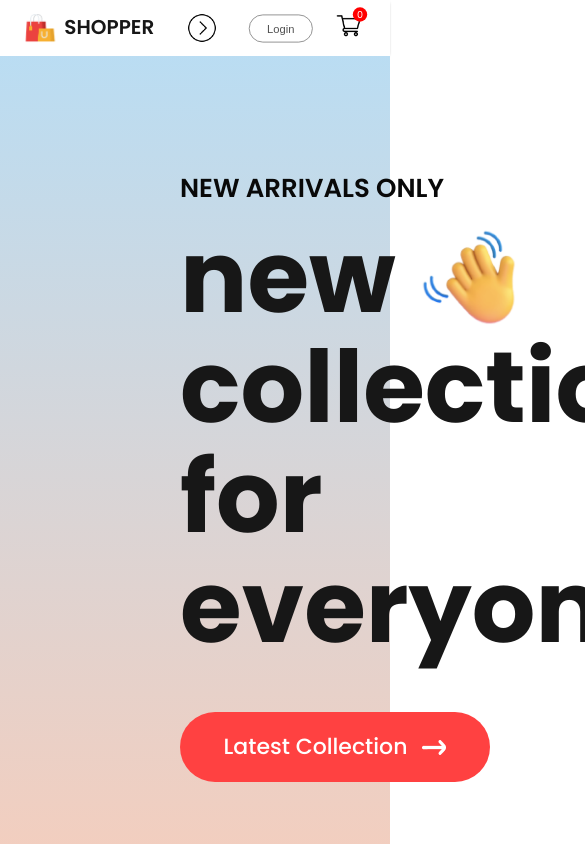
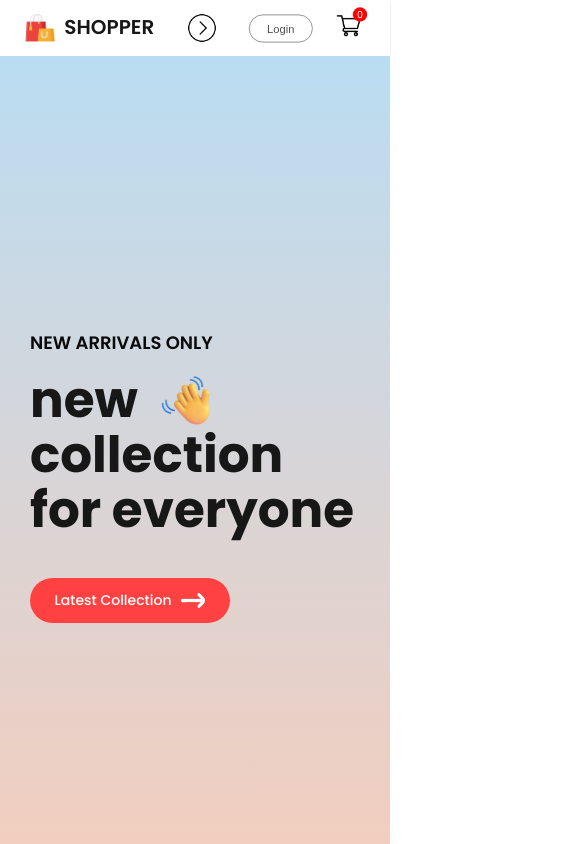
Before and after one commit to Vaishalirawat1119/E-Commerce, a React (Create React App) app: page / in a window 390 px wide. Shown: the top 844 px of the page, 585 px wide, since content can reach past the window. Built offline with nearby package versions, Linux system fonts and the light colour scheme.

Commit message:
added responsive styling to hero section

```diff
--- a/src/Components/Hero/Hero.css
+++ b/src/Components/Hero/Hero.css
@@ -66,3 +66,97 @@
     justify-content: center;
     align-items: center;
 }
+
+@media (max-width:1280px){
+    .hero-left{
+        padding-left: 100px;
+    }
+    .hero-left h2{
+        font-size: 22px;
+    }
+    .hero-left p{
+        font-size: 60px;
+    }
+    .hero-hand-icon img{
+        width: 80px;
+    }
+    .hero-latest-btn{
+        gap: 10px;
+        width: 250px;
+        height: 60px;
+        margin-top: 20px;
+        font-size: 18px;
+    }
+    .hero-right img{
+        width: 500px;
+    }
+}
+
+@media (max-width:1024px){
+    .hero-left{
+        padding-left: 80px;
+    }
+    .hero-left h2{
+        font-size: 20px;
+    }
+    .hero-left p{
+        font-size: 50px;
+    }
+    .hero-hand-icon img{
+        width: 65px;
+    }
+    .hero-latest-btn{
+        width: 220px;
+        height: 50px;
+        font-size: 16px;
+    }
+    .hero-right img{
+        width: 400px;
+    }
+}
+
+@media (max-width:800px){
+    .hero-left{
+        padding-left: 30px;
+    }
+    .hero-left h2{
+        font-size: 16px;
+    }
+    .hero-left p{
+        font-size: 40px;
+    }
+    .hero-hand-icon img{
+        width: 50px;
+    }
+    .hero-latest-btn{
+        width: 175px;
+        height: 40px;
+        font-size: 13px;
+    }
+    .hero-right img{
+        width: 300px;
+    }
+}
+
+@media (max-width:500px){
+    .hero{
+        flex-direction: column;
+    }
+    .hero-right{
+        display: none;
+    }
+    .hero-left h2{
+        font-size: 18px;
+    }
+    .hero-left p{
+        font-size: 50px;
+    }
+    .hero-hand-icon img{
+        width: 55px;
+    }
+    .hero-latest-btn{
+        width: 200px;
+        height: 45px;
+        font-size: 14px;
+    }
+}
```
